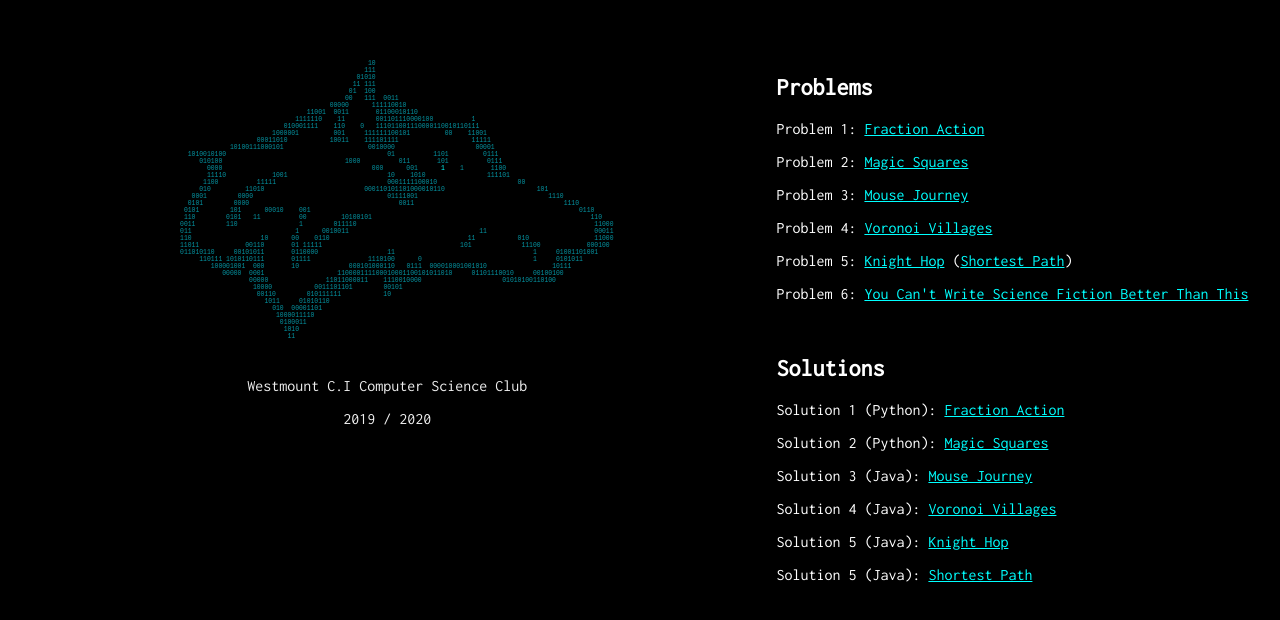
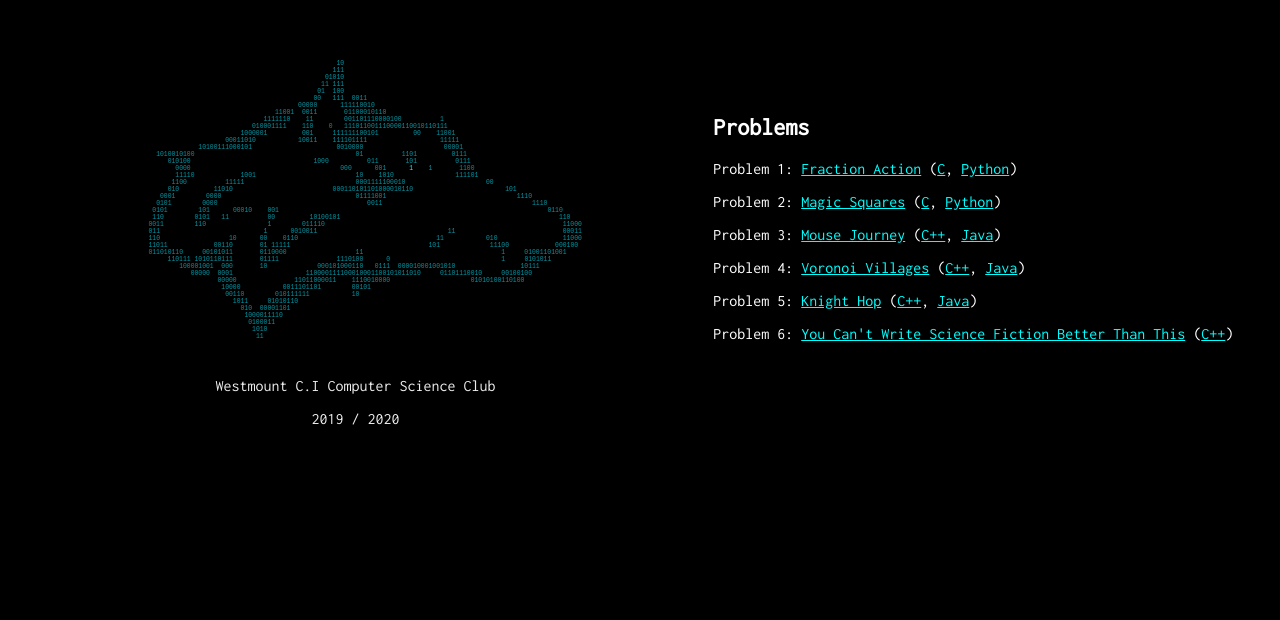
Before and after one commit to WCICompSci/wcicompsci.github.io, a plain HTML site: page index.html in a window 1280 px wide. Shown: the part 124-744 px from the top of the page. Drawn offline with Linux system fonts and the light colour scheme.

Commit message:
improved solutions view. css updated

```diff
--- a/index.html
+++ b/index.html
@@ -23,21 +23,12 @@
 
             <div class="column right">
                 <h2>Problems</h2>
-                <p>Problem 1: <a href="https://dmoj.ca/problem/ccc02s2">Fraction Action</a></p>
-                <p>Problem 2: <a href="https://dmoj.ca/problem/ccc16j2">Magic Squares</a></p>
-                <p>Problem 3: <a href="https://dmoj.ca/problem/ccc12s5">Mouse Journey</a></p>
-                <p>Problem 4: <a href="https://dmoj.ca/problem/ccc18s1">Voronoi Villages</a></p>
-                <p>Problem 5: <a href="https://dmoj.ca/problem/ccc10j5">Knight Hop</a> (<a href="https://wcipeg.com/problem/graph1p2">Shortest Path</a>)</p>
-                <p>Problem 6: <a href="https://dmoj.ca/problem/pwindsor18p6">You Can't Write Science Fiction Better Than This</a></p>
-                <br>
-                <h2>Solutions</h2>
-                <p>Solution 1 (Python): <a href="https://github.com/kevinjycui/Competitive-Programming/blob/master/Python/CCC/ccc02s2.py">Fraction Action</a></p>
-                <p>Solution 2 (Python): <a href="https://github.com/kevinjycui/Competitive-Programming/blob/master/Python/CCC/ccc16j2.py">Magic Squares</a></p>
-                <p>Solution 3 (Java): <a href="https://github.com/kevinjycui/Competitive-Programming/blob/master/Java/CCC/ccc12s5.java">Mouse Journey</a></p>
-                <p>Solution 4 (Java): <a href="https://github.com/kevinjycui/Competitive-Programming/blob/master/Java/CCC/ccc18s1.java">Voronoi Villages</a></p>
-                <p>Solution 5 (Java): <a href="https://github.com/kevinjycui/Competitive-Programming/blob/master/Java/CCC/ccc10j5.java">Knight Hop</a></p>
-                <p>Solution 5 (Java): <a href="https://github.com/kevinjycui/Competitive-Programming/blob/master/Java/WCIPEG/graph1p2.java">Shortest Path</a></p>
-
+                <p>Problem 1: <a href="https://dmoj.ca/problem/ccc02s2">Fraction Action</a> (<a href="https://github.com/davidgur/comp_programming/blob/master/CCC02S2/main.c">C</a>, <a href="https://github.com/kevinjycui/Competitive-Programming/blob/master/Python/CCC/ccc02s2.py">Python</a>)</p>
+                <p>Problem 2: <a href="https://dmoj.ca/problem/ccc16j2">Magic Squares</a> (<a href="https://github.com/davidgur/comp_programming/blob/master/CCC16J2/main.c">C</a>, <a href="https://github.com/kevinjycui/Competitive-Programming/blob/master/Python/CCC/ccc16j2.py">Python</a>)</p>
+                <p>Problem 3: <a href="https://dmoj.ca/problem/ccc12s5">Mouse Journey</a> (<a href="https://github.com/davidgur/comp_programming/blob/master/CCC18S1/main.cpp">C++</a>, <a href="https://github.com/kevinjycui/Competitive-Programming/blob/master/Java/CCC/ccc12s5.java">Java</a>)</p>
+                <p>Problem 4: <a href="https://dmoj.ca/problem/ccc18s1">Voronoi Villages</a> (<a href="https://github.com/davidgur/comp_programming/blob/master/CCC18S1/main.cpp">C++</a>, <a href="https://github.com/kevinjycui/Competitive-Programming/blob/master/Java/CCC/ccc18s1.java">Java</a>)</p>
+                <p>Problem 5: <a href="https://dmoj.ca/problem/ccc10j5">Knight Hop</a> (<a href="https://github.com/davidgur/comp_programming/blob/master/CCC10J5/main.cpp">C++</a>, <a href="https://github.com/kevinjycui/Competitive-Programming/blob/master/Java/CCC/ccc10j5.java">Java</a>)</p>
+                <p>Problem 6: <a href="https://dmoj.ca/problem/pwindsor18p6">You Can't Write Science Fiction Better Than This</a> (<a href="https://github.com/davidgur/comp_programming/blob/master/YCWSFBTT/main.cpp">C++</a>)</p>
             </div>
         </div>
     </body>
--- a/style.css
+++ b/style.css
@@ -28,7 +28,7 @@ a {
 }
 
 .left {
-  width: 60%;
+  width: 55%;
   text-align: center;
   font-size: 0.5vw;
   margin-top: 20vh;
@@ -41,8 +41,8 @@ a {
 }
 
 .right {
-  width: 40%;
-  margin-top: 20vh;
+  width: 45%;
+  margin-top: 25vh;
 }
 
 /* Clear floats after the columns */
```
